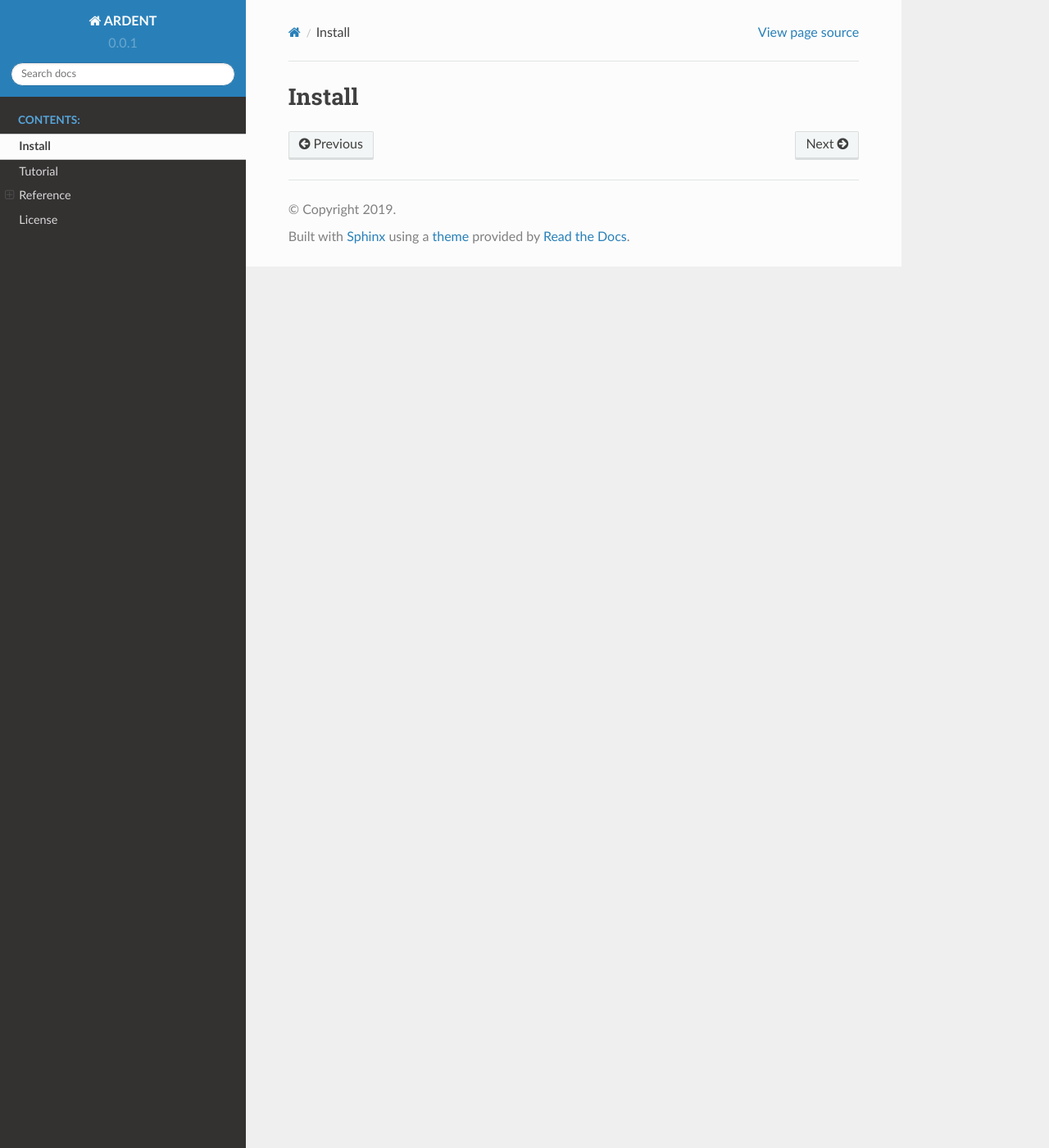
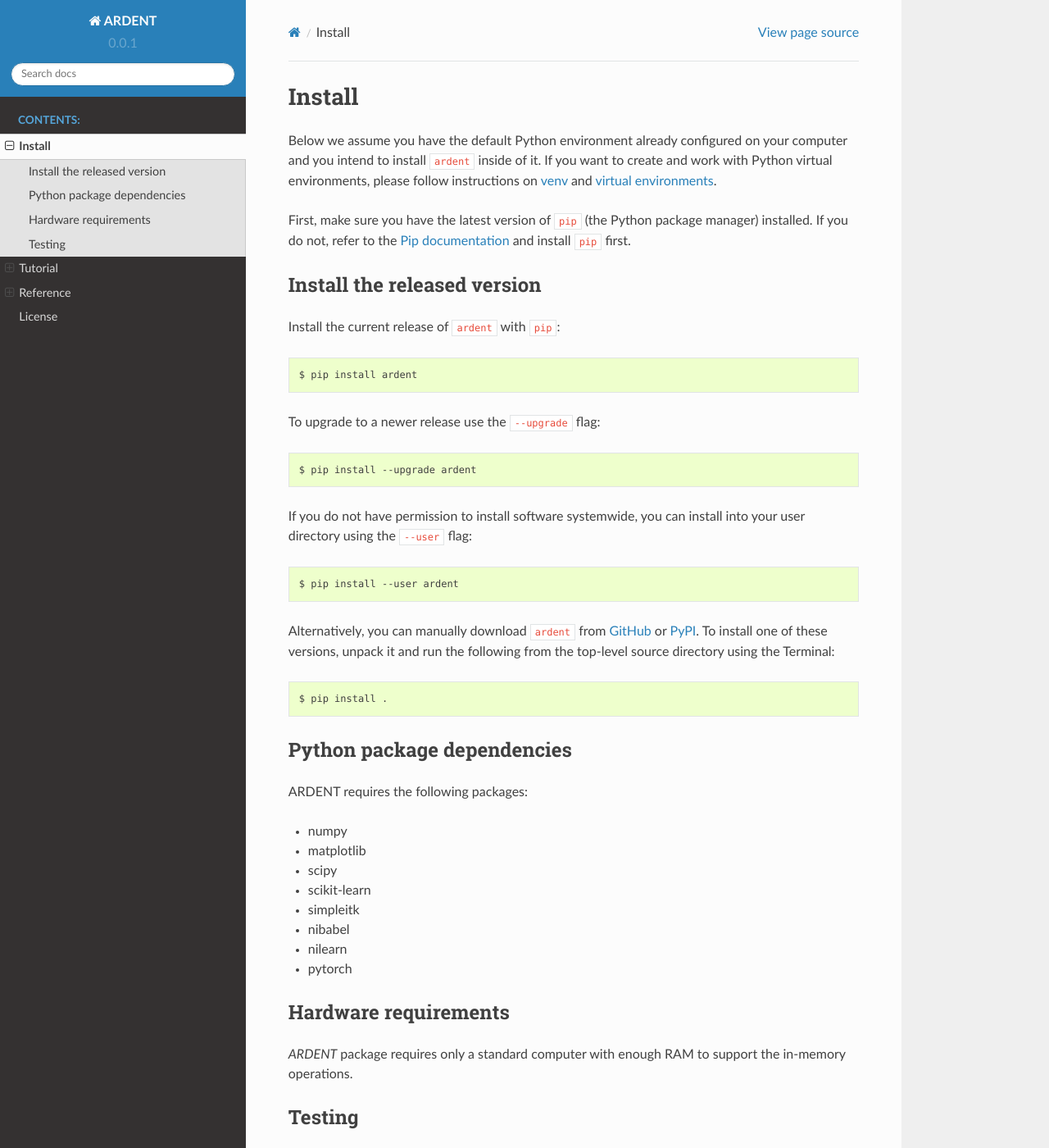
Before and after one commit to neurodata/ardent, a Sphinx documentation site: the page built from docs/install.rst, in a window 1280 px wide and 1400 px high. Shown: the whole window at 82% size. Built offline with Sphinx 7.4.7 and the Read the Docs theme 2.0.0, drawn with Linux system fonts in a browser that asks for light colours; some of the changed text lies outside the part shown.

Commit message:
Fill out install.rst and add placeholder in tutorial.rst

```diff
--- a/docs/install.rst
+++ b/docs/install.rst
@@ -1,2 +1,60 @@
 Install
 =======
+
+Below we assume you have the default Python environment already configured on
+your computer and you intend to install ``ardent`` inside of it.  If you want
+to create and work with Python virtual environments, please follow instructions
+on `venv <https://docs.python.org/3/library/venv.html>`_ and `virtual
+environments <http://docs.python-guide.org/en/latest/dev/virtualenvs/>`_.
+
+First, make sure you have the latest version of ``pip`` (the Python package manager)
+installed. If you do not, refer to the `Pip documentation
+<https://pip.pypa.io/en/stable/installing/>`_ and install ``pip`` first.
+
+Install the released version
+----------------------------
+
+Install the current release of ``ardent`` with ``pip``::
+
+    $ pip install ardent
+
+To upgrade to a newer release use the ``--upgrade`` flag::
+
+    $ pip install --upgrade ardent
+
+If you do not have permission to install software systemwide, you can
+install into your user directory using the ``--user`` flag::
+
+    $ pip install --user ardent
+
+Alternatively, you can manually download ``ardent`` from
+`GitHub <https://github.com/neurodata/ardent/releases>`_  or
+`PyPI <https://pypi.python.org/pypi/ardent>`_.
+To install one of these versions, unpack it and run the following from the
+top-level source directory using the Terminal::
+
+    $ pip install .
+
+Python package dependencies
+---------------------------
+ARDENT requires the following packages:
+
+- numpy
+- matplotlib
+- scipy
+- scikit-learn
+- simpleitk
+- nibabel
+- nilearn
+- pytorch
+
+
+Hardware requirements
+---------------------
+`ARDENT` package requires only a standard computer with enough RAM to support the in-memory operations.
+
+Testing
+-------
+ARDENT uses the Python ``pytest`` testing package.  If you don't already have
+that package installed, follow the directions on the `pytest homepage
+<https://docs.pytest.org/en/latest/>`_.
--- a/docs/tutorial.rst
+++ b/docs/tutorial.rst
@@ -1,2 +1,8 @@
 Tutorial
 ========
+
+This page is under development
+------------------------------
+
+In the meantime, please visit the Jupyter Notebooks available on GitHub in the `demo<https://github.com/neurodata/ardent/tree/master/demo>`_ folder
+for some explanation and example usage.
```
